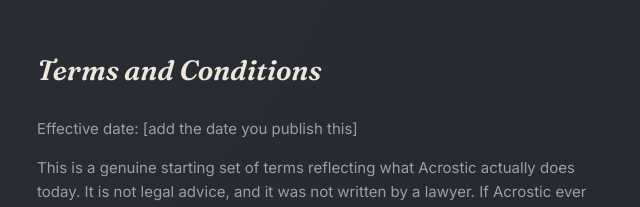
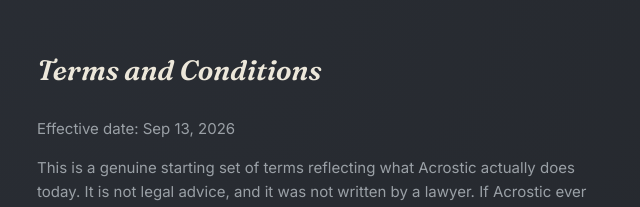
Before and after one commit to laynepasta/acrostic, a Next.js app: page /terms in a window 1280 px wide. Shown: the top 207 px of the page, without its empty margins (317-957 px from the left). Built offline with nearby package versions, Linux system fonts and the light colour scheme.

Commit message:
Update page.tsx

```diff
--- a/app/terms/page.tsx
+++ b/app/terms/page.tsx
@@ -7,7 +7,7 @@
     <div className="legal-page">
       <h1>Terms and Conditions</h1>
 
-      <p>Effective date: [add the date you publish this]</p>
+      <p>Effective date: Sep 13, 2026</p>
 
       <p>
         This is a genuine starting set of terms reflecting what Acrostic actually does today. It
```
